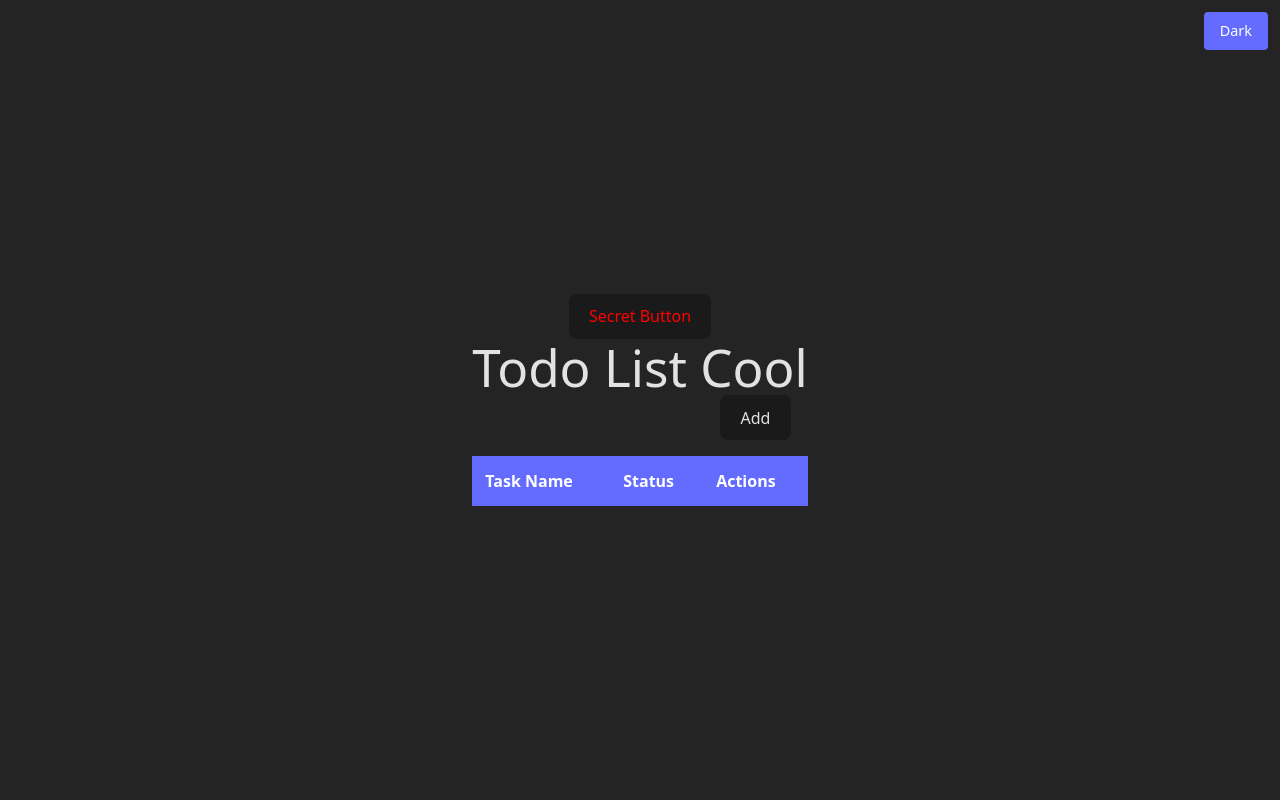
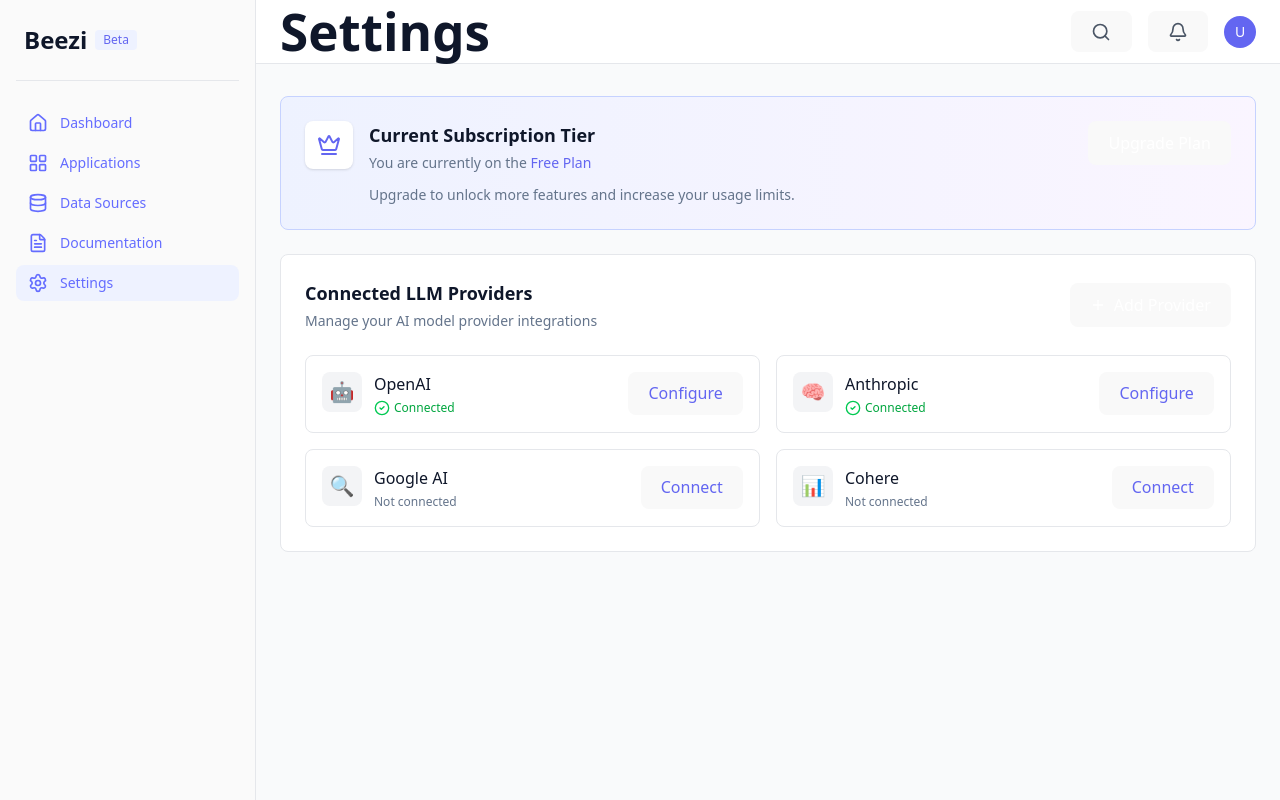
Before and after one commit to WhiteSenat0r/lab-1-deploy, a React (Vite) app: page / in a window 1280 px wide. Built offline with nearby package versions, Linux system fonts and the light colour scheme.

Commit message:
feat: Add page component according to the mockup
SCRUM-113

```diff
--- a/src/App.tsx
+++ b/src/App.tsx
@@ -1,39 +1,7 @@
-import { useState, useEffect } from "react";
-import { TodoList } from "./TodoList";
-import "./App.css";
-
-enum ThemeMode {
-  Light = "light",
-  Dark = "dark",
-}
+import { SettingsPage } from "./pages/SettingsPage";
 
 function App() {
-  const [theme, setTheme] = useState<ThemeMode>(ThemeMode.Dark);
-
-  const handleSecretButtonClick = () => {
-    window.open("https://www.youtube.com/watch?v=dQw4w9WgXcQ", "_blank");
-  };
-
-  const toggleTheme = () => {
-    setTheme(prevTheme => prevTheme === ThemeMode.Light ? ThemeMode.Dark : ThemeMode.Light);
-  };
-
-  // Apply theme to document root element
-  useEffect(() => {
-    document.documentElement.setAttribute('data-theme', theme);
-  }, [theme]);
-
-  return (
-    <>
-      <button className="theme-toggle" onClick={toggleTheme}>
-        {theme === ThemeMode.Light ? 'Light' : 'Dark'}
-      </button>
-      <button className="secret-button" onClick={handleSecretButtonClick}>
-        Secret Button
-      </button>
-      <TodoList />
-    </>
-  );
+  return <SettingsPage />;
 }
 
 export default App;
--- a/src/index.css
+++ b/src/index.css
@@ -37,8 +37,6 @@ a:hover {
 
 body {
   margin: 0;
-  display: flex;
-  place-items: center;
   min-width: 320px;
   min-height: 100vh;
 }
```
